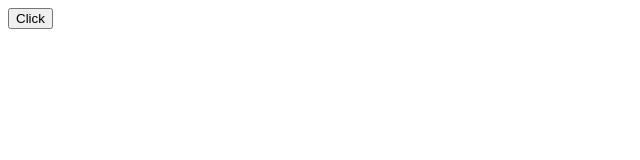
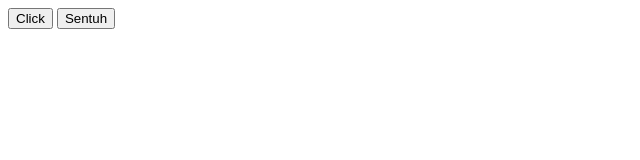
Before and after one commit to faisalwafa/JavaScriptHelloWorldSample, a plain HTML site: page index.html in a window 1280 px wide. Shown: the whole page, without its empty margins (0-640 px from the left). Drawn offline with Linux system fonts and the light colour scheme.

Commit message:
add button Sentuh

```diff
--- a/index.html
+++ b/index.html
@@ -9,5 +9,11 @@
         alert("Hello World");
       }
     </script>
+    <button onclick="onClick()">Sentuh</button>
+    <script>
+      function onClick() {
+        alert("Aku tersentuh");
+      }
+    </script>
   </body>
 </html>
```
